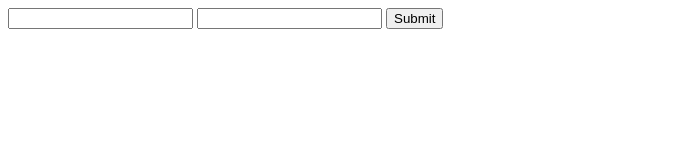
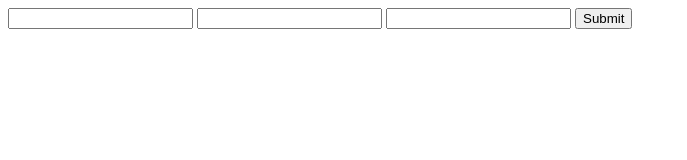
Before and after one commit to iti-alex/zagazig, a plain HTML site: page home.html in a window 1280 px wide. Shown: the whole page, without its empty margins (0-687 px from the left). Drawn offline with Linux system fonts and the light colour scheme.

Commit message:
final commit

```diff
--- a/home.html
+++ b/home.html
@@ -3,6 +3,7 @@
  <form>
     <input name="q">
     <input name="y">
+    <input name="z">
     <input type="submit">
 
   </form>
```
Also changed, not shown: Intro.html (+1 -1 lines), columns.html (+2 -1 lines), 1 other file.
